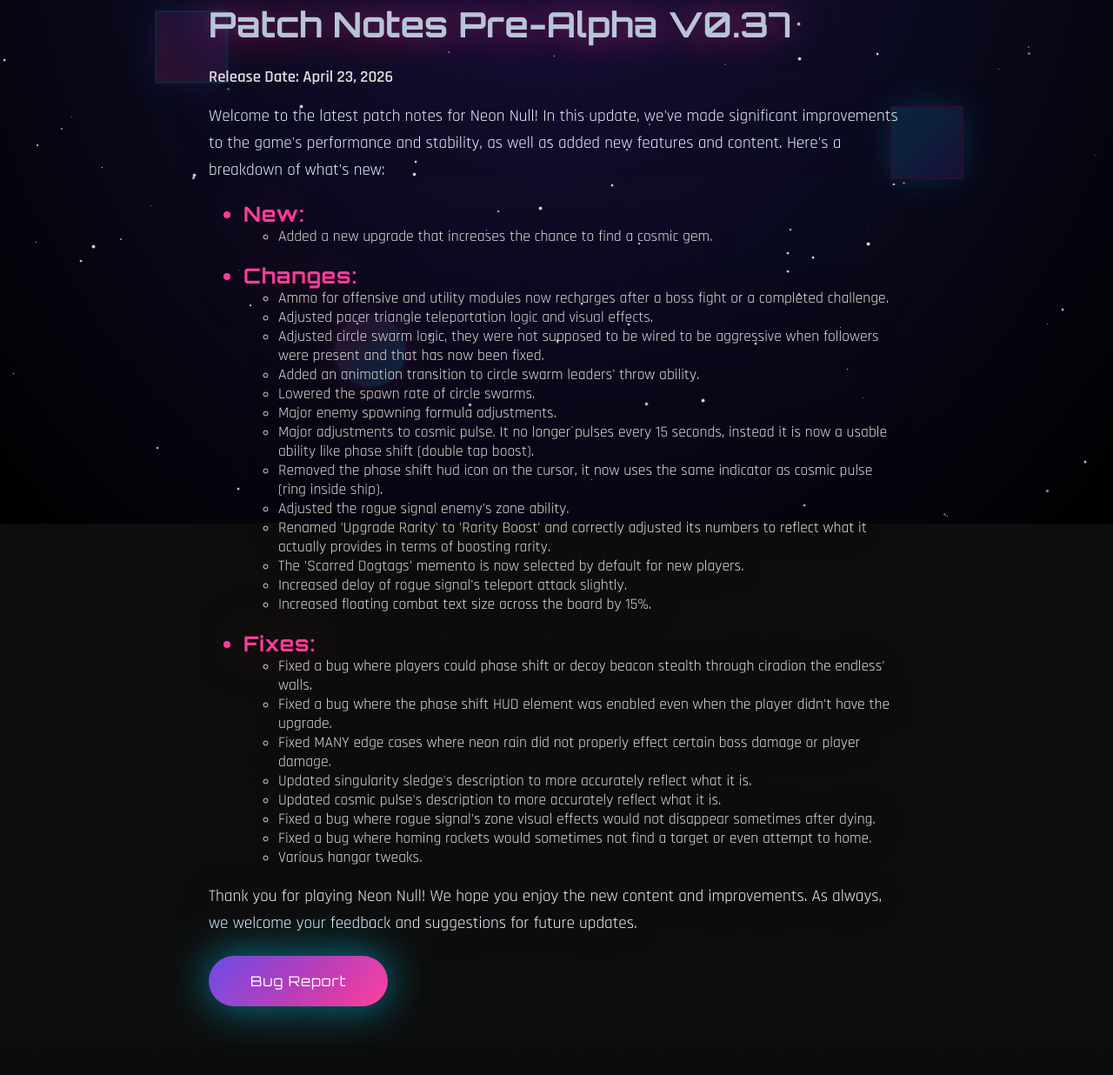
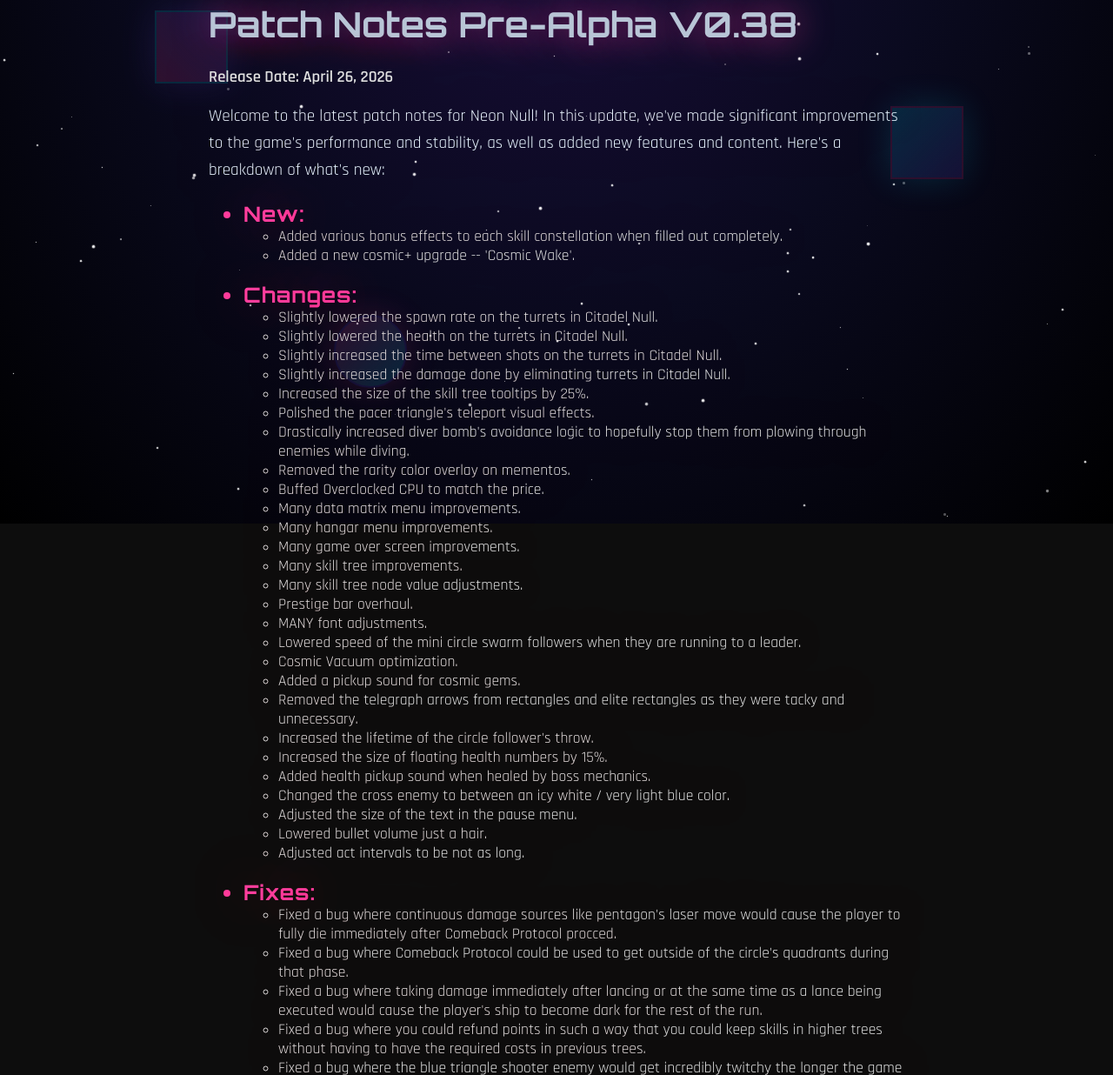
Before and after one commit to ItzJekka/Neonnull, a plain HTML site: page home/Neonnull/patch/index.html in a window 1280 px wide. Shown: the part 198-1434 px from the top of the page at 87% size. Drawn offline with Linux system fonts and the light colour scheme.

Commit message:
Updated patch note V0.38 on april 26, 2026

```diff
--- a/home/Neonnull/patch/index.html
+++ b/home/Neonnull/patch/index.html
@@ -273,15 +273,15 @@
         </nav>
     </header>
     <main id="patch-notes">
-        <h2 class="main-h2">Patch Notes Pre-Alpha V0.37</h2>
-        <h3 class="main-h2">Release Date: April 23, 2026</h3>
+        <h2 class="main-h2">Patch Notes Pre-Alpha V0.38</h2>
+        <h3 class="main-h2">Release Date: April 26, 2026</h3>
         <p class="main-p">Welcome to the latest patch notes for Neon Null! In this update, we've made significant improvements to the game's performance and stability, as well as added new features and content. Here's a breakdown of what's new:</p>
         <ul>
             <li class="points"><strong>New:</strong></li>
             <ul style="margin-bottom: 1.2rem; font-family: 'Rajdhani', sans-serif; font-size: 1.1rem;">
-                <li>Added a new upgrade that increases the chance to find a cosmic gem.</li>
-                <!--<li>Added a new cosmic blessing, Rail Loop.</li>
-                <li>Added a new cosmic+ upgrade, Secure Loop.</li>
+                <li>Added various bonus effects to each skill constellation when filled out completely.</li>
+                <li>Added a new cosmic+ upgrade -- 'Cosmic Wake'.</li>
+                <!--<li>Added a new cosmic+ upgrade, Secure Loop.</li>
                 <li>Added a new tech upgrade, Charging Imperative.</li>
                 <li>Added a new tech upgrade, Overdrive Capacitors.</li>
                 <li>Added a new 'System Health' mechanic. Now, instead of bosses spawning at specific levels, they will spawn once the system health drops to 0. This is a standard timer with a bit of a twist, and it allows for good performance to be rewarded by being able to go in to a boss at a higher level than normal. This will get expanded on as time goes on.</li>
@@ -293,35 +293,47 @@
                 </ul>
             <li class="points"><strong>Changes:</strong></li>
             <ul style="margin-bottom: 1.2rem; font-family: 'Rajdhani', sans-serif; font-size: 1.1rem;">
-                <li>Ammo for offensive and utility modules now recharges after a boss fight or a completed challenge.</li>
-                <li>Adjusted pacer triangle teleportation logic and visual effects.</li>
-                <li>Adjusted circle swarm logic, they were not supposed to be wired to be aggressive when followers were present and that has now been fixed.</li>
-                <li>Added an animation transition to circle swarm leaders' throw ability.</li>
-                <li>Lowered the spawn rate of circle swarms.</li>
-                <li>Major enemy spawning formula adjustments.</li>
-                <li>Major adjustments to cosmic pulse. It no longer pulses every 15 seconds, instead it is now a usable ability like phase shift (double tap boost).</li>
-                <li>Removed the phase shift hud icon on the cursor, it now uses the same indicator as cosmic pulse (ring inside ship).</li>
-                <li>Adjusted the rogue signal enemy's zone ability.</li>
-                <li>Renamed 'Upgrade Rarity' to 'Rarity Boost' and correctly adjusted its numbers to reflect what it actually provides in terms of boosting rarity.</li>
-                <li>The 'Scarred Dogtags' memento is now selected by default for new players.</li>
-                <li>Increased delay of rogue signal's teleport attack slightly.</li>
-                <li>Increased floating combat text size across the board by 15%.</li>
-                <!--<li>Removed the ammo charge penalty from taking damage while charging neon lance.</li>
-                <li>Slightly decreased the health of regular (non-elite) rectangles.</li>-->
+                <li>Slightly lowered the spawn rate on the turrets in Citadel Null.</li>
+                <li>Slightly lowered the health on the turrets in Citadel Null.</li>
+                <li>Slightly increased the time between shots on the turrets in Citadel Null.</li>
+                <li>Slightly increased the damage done by eliminating turrets in Citadel Null.</li>
+                <li>Increased the size of the skill tree tooltips by 25%.</li>
+                <li>Polished the pacer triangle's teleport visual effects.</li>
+                <li>Drastically increased diver bomb's avoidance logic to hopefully stop them from plowing through enemies while diving.</li>
+                <li>Removed the rarity color overlay on mementos.</li>
+                <li>Buffed Overclocked CPU to match the price.</li>
+                <li>Many data matrix menu improvements.</li>
+                <li>Many hangar menu improvements.</li>
+                <li>Many game over screen improvements.</li>
+                <li>Many skill tree improvements.</li>
+                <li>Many skill tree node value adjustments.</li>
+                <li>Prestige bar overhaul.</li>
+                <li>MANY font adjustments.</li>
+                <li>Lowered speed of the mini circle swarm followers when they are running to a leader.</li>
+                <li>Cosmic Vacuum optimization.</li>
+                <li>Added a pickup sound for cosmic gems.</li>
+                <li>Removed the telegraph arrows from rectangles and elite rectangles as they were tacky and unnecessary.</li>
+                <li>Increased the lifetime of the circle follower's throw.</li>
+                <li>Increased the size of floating health numbers by 15%.</li>
+                <li>Added health pickup sound when healed by boss mechanics.</li>
+                <li>Changed the cross enemy to between an icy white / very light blue color.</li>
+                <li>Adjusted the size of the text in the pause menu.</li>
+                <li>Lowered bullet volume just a hair.</li>
+                <li>Adjusted act intervals to be not as long.</li>
             </ul>
             <li class="points"><strong>Fixes:</strong></li>
             <ul style="margin-bottom: 1.2rem; font-family: 'Rajdhani', sans-serif; font-size: 1.1rem;">
-                <li>Fixed a bug where players could phase shift or decoy beacon stealth through ciradion the endless' walls.</li>
-                <li>Fixed a bug where the phase shift HUD element was enabled even when the player didn't have the upgrade.</li>
-                <li>Fixed MANY edge cases where neon rain did not properly effect certain boss damage or player damage.</li>
-                <li>Updated singularity sledge's description to more accurately reflect what it is.</li>
-                <li>Updated cosmic pulse's description to more accurately reflect what it is.</li>
-                <li>Fixed a bug where rogue signal's zone visual effects would not disappear sometimes after dying.</li>
-                <li>Fixed a bug where homing rockets would sometimes not find a target or even attempt to home.</li>
-                <li>Various hangar tweaks.</li>
-                <!--<li>Fixed a bug where the background lightning for the dragon boss would show up in the upgrade menu before the boss spawned.</li>
-                <li>Fixed several bugs with Vampiric Rounds blessing.</li>
-                <li>Fixed some issues with the upgrade menu, should be much cleaner now.</li>
+                <li>Fixed a bug where continuous damage sources like pentagon's laser move would cause the player to fully die immediately after Comeback Protocol procced.</li>
+                <li>Fixed a bug where Comeback Protocol could be used to get outside of the circle's quadrants during that phase.</li>
+                <li>Fixed a bug where taking damage immediately after lancing or at the same time as a lance being executed would cause the player's ship to become dark for the rest of the run.</li>
+                <li>Fixed a bug where you could refund points in such a way that you could keep skills in higher trees without having to have the required costs in previous trees.</li>
+                <li>Fixed a bug where the blue triangle shooter enemy would get incredibly twitchy the longer the game went on.</li>
+                <li>Fixed a bug where the system integrity bar would still show up during the rhombus boss fight, stacking on top of its health bar.</li>
+                <li>Fixed a bug where the dragon bosses music would start before the actual boss fight, due to the way that we changed boss spawning.</li>
+                <li>Fixed a bug where the celestial twins bosses music would start before the actual boss fight, due to the way that we changed boss spawning.</li>
+                <li>Fixed a bug where the player could get three choices from Critical Mass by rerolling after picking one.</li>
+                <li>Fixed a bug where boosting in to the cosmic titan's portal would cause you to be permanently boosting without using boost for the rest of the game.</li>
+                <!--<li>Fixed some issues with the upgrade menu, should be much cleaner now.</li>
                 <li>Fixed a bug where the Recursive Payload upgrade did not sync with the bombard and trident protocol upgrades.</li>
                 <li>Fixed two tiny bugs for controller navigation in the hangar panel.</li>
                 <li>Fixed a bug where a challenge and an event can happen at the same time, causing notifications to stack and other unintended results.</li>
```
Also changed, not shown: home/Neonnull/index.html (+1 -1 lines).
